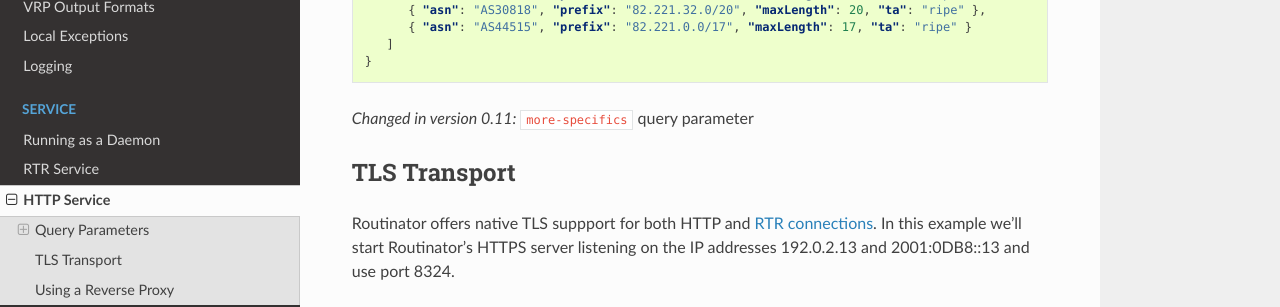
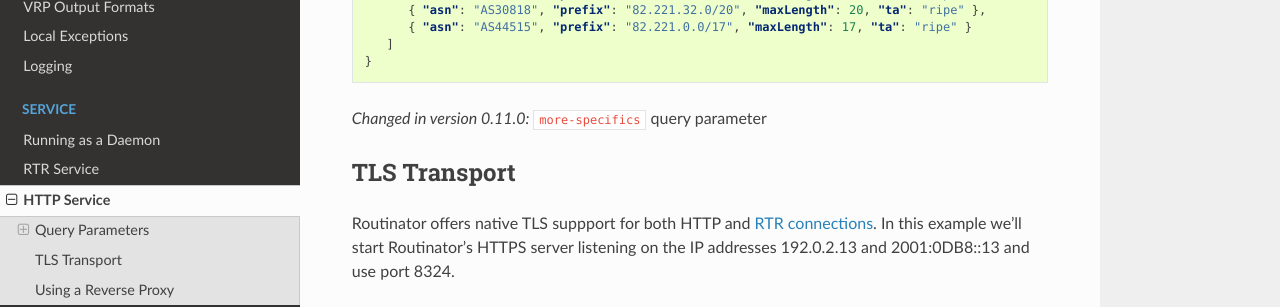
Before and after one commit to NLnetLabs/routinator, a Sphinx documentation site: the page built from doc/manual/source/http-service.rst, in a window 1280 px wide and 900 px high, scrolled down 1738 px. Shown: the part 149-456 px from the top of the window. Built offline with Sphinx 7.4.7 and the Read the Docs theme 2.0.0, drawn with Linux system fonts in a browser that asks for light colours.

Commit message:
Fix missing patch version

```diff
--- a/doc/manual/source/http-service.rst
+++ b/doc/manual/source/http-service.rst
@@ -105,7 +105,7 @@
       ]
    }
 
-.. versionchanged:: 0.11
+.. versionchanged:: 0.11.0
    ``more-specifics`` query parameter
 
 TLS Transport
```
